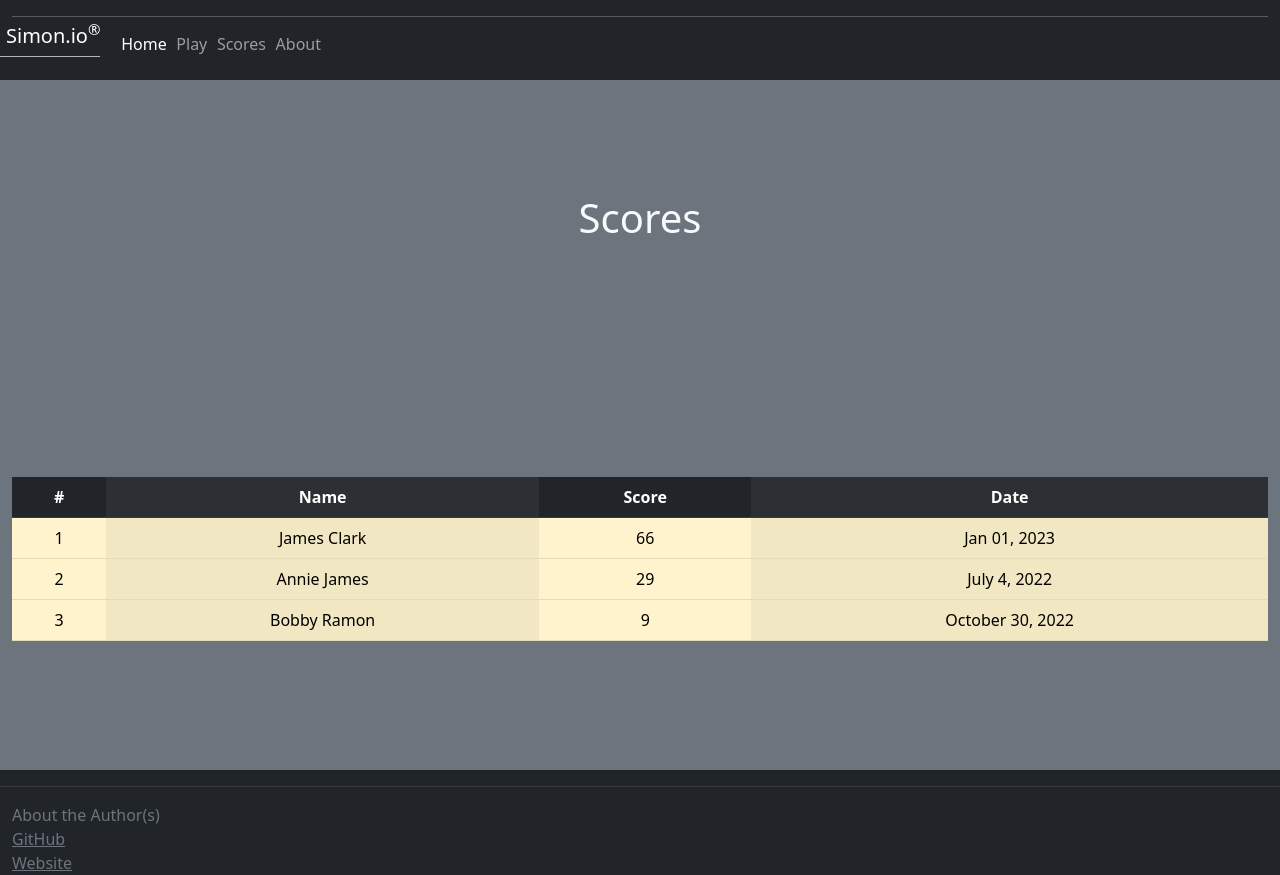
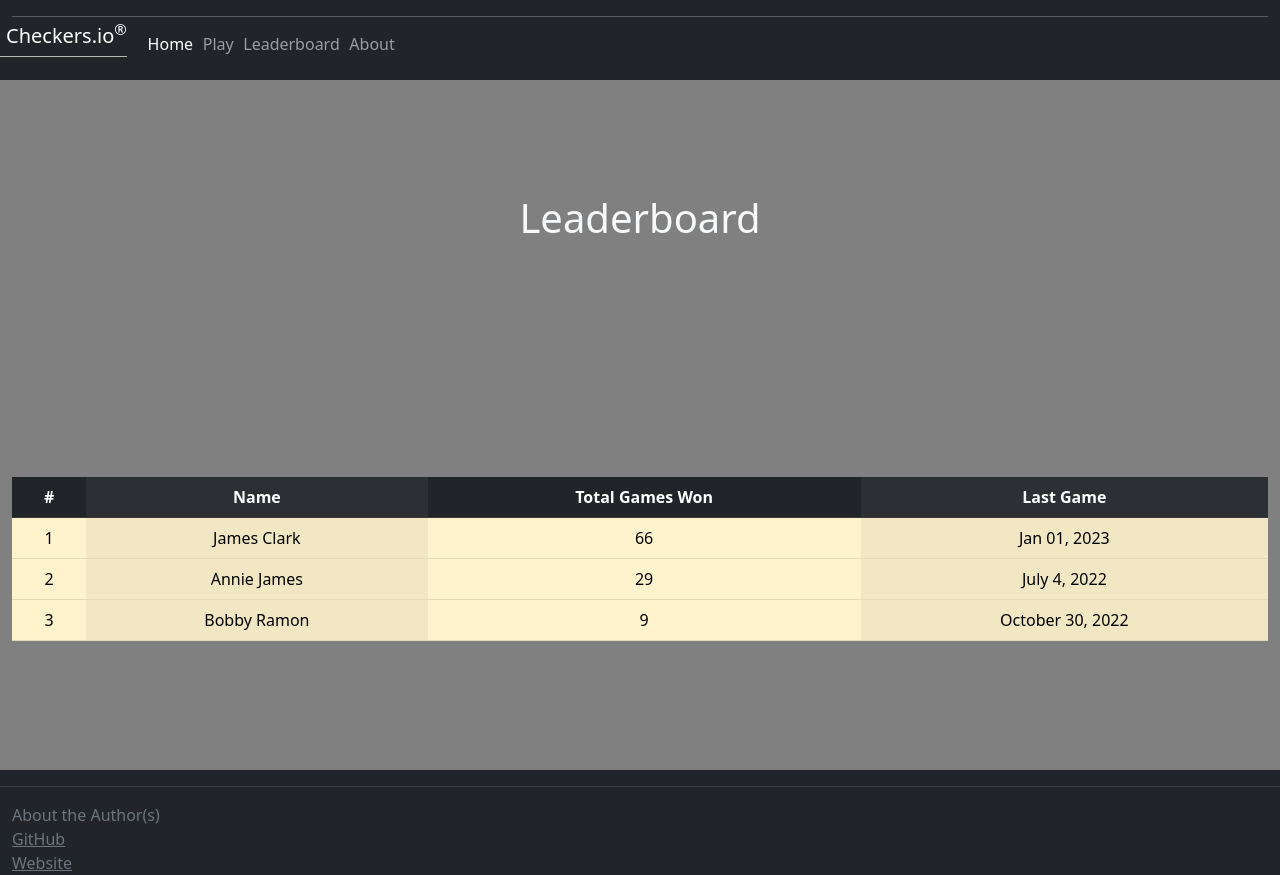
Before and after one commit to Hecktomb200/startup, a plain HTML site: page scores.html in a window 1280 px wide. Drawn offline with nearby package versions, Linux system fonts and the light colour scheme.

Commit message:
Updated scores.html and CSS

```diff
--- a/scores.html
+++ b/scores.html
@@ -3,8 +3,7 @@
   <head>
     <meta charset="UTF-8" />
     <meta name="viewport" content="width=device-width, initial-scale=1.0" />
-    <title>Simon.scores</title>
-    <link rel="icon" href="favicon.ico" />
+    <title>Checkers.scores</title>
     <link rel="stylesheet" href="main.css" />
     <link
       href="https://cdn.jsdelivr.net/npm/bootstrap@5.2.2/dist/css/bootstrap.min.css"
@@ -17,14 +16,14 @@
   <body class="bg-dark text-light">
     <header class="container-fluid">
       <nav class="navbar fixed-top navbar-dark">
-        <a class="navbar-brand" href="#">Simon.io<sup>&reg;</sup></a>
+        <a class="navbar-brand" href="#">Checkers.io<sup>&reg;</sup></a>
         <menu class="navbar-nav">
           <li class="nav-item">
             <a class="nav-link active" href="index.html">Home</a></li>
           <li class="nav-item">
             <a class="nav-link" href="play.html">Play</a></li>
           <li class="nav-item">
-            <a class="nav-link" href="scores.html">Scores</a></li>
+            <a class="nav-link" href="scores.html">Leaderboard</a></li>
           <li class="nav-item">
             <a class="nav-link" href="about.html">About</a></li>
         </menu>
@@ -32,15 +31,15 @@
       <hr />
     </header>
 
-    <main class="container-fluid bg-secondary text-center">
-      <h1>Scores</h1>
+    <main class="container-fluid text-center">
+      <h1>Leaderboard</h1>
       <table class="table table-warning table-striped-columns">
         <thead class="table-dark">
           <tr>
             <th>#</th>
             <th>Name</th>
-            <th>Score</th>
-            <th>Date</th>
+            <th>Total Games Won</th>
+            <th>Last Game</th>
           </tr>
         </thead>
         <tbody>
```
